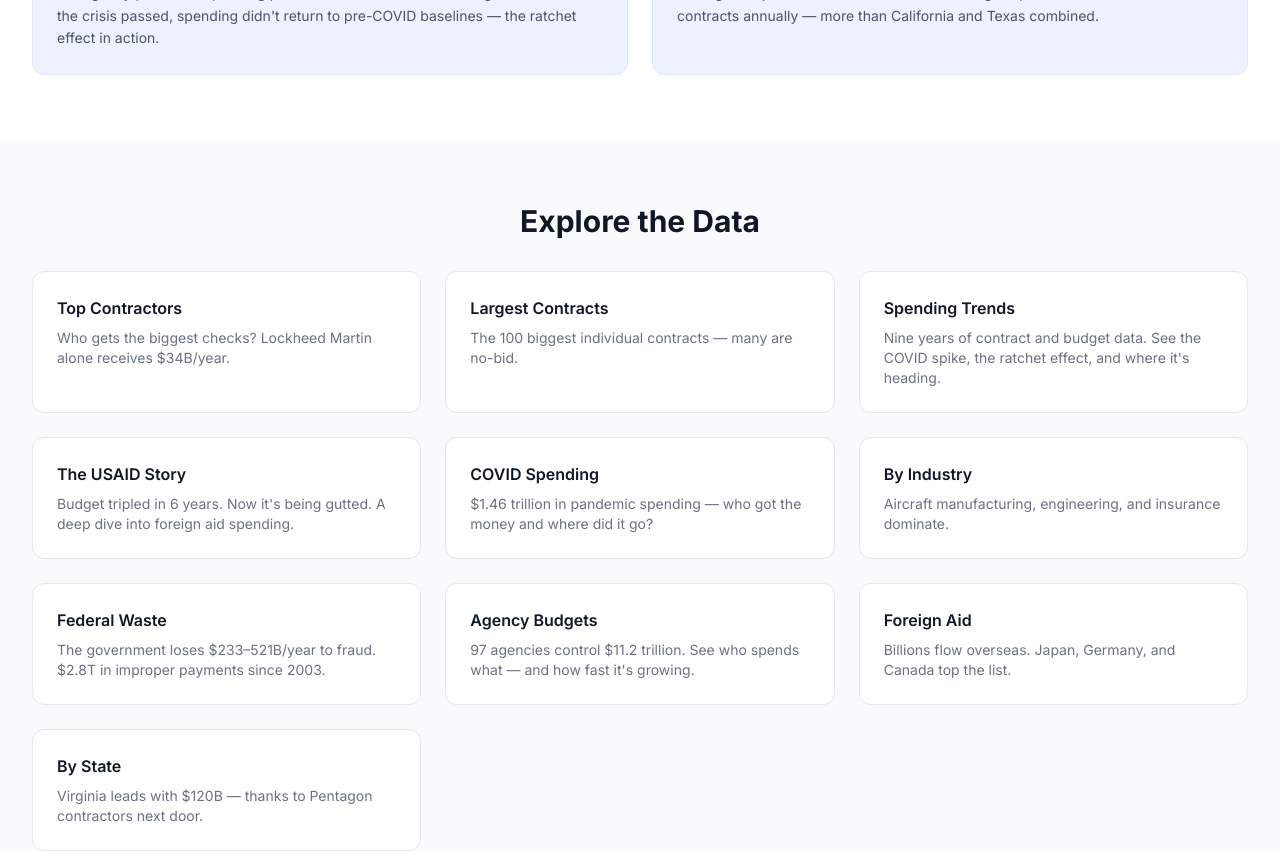
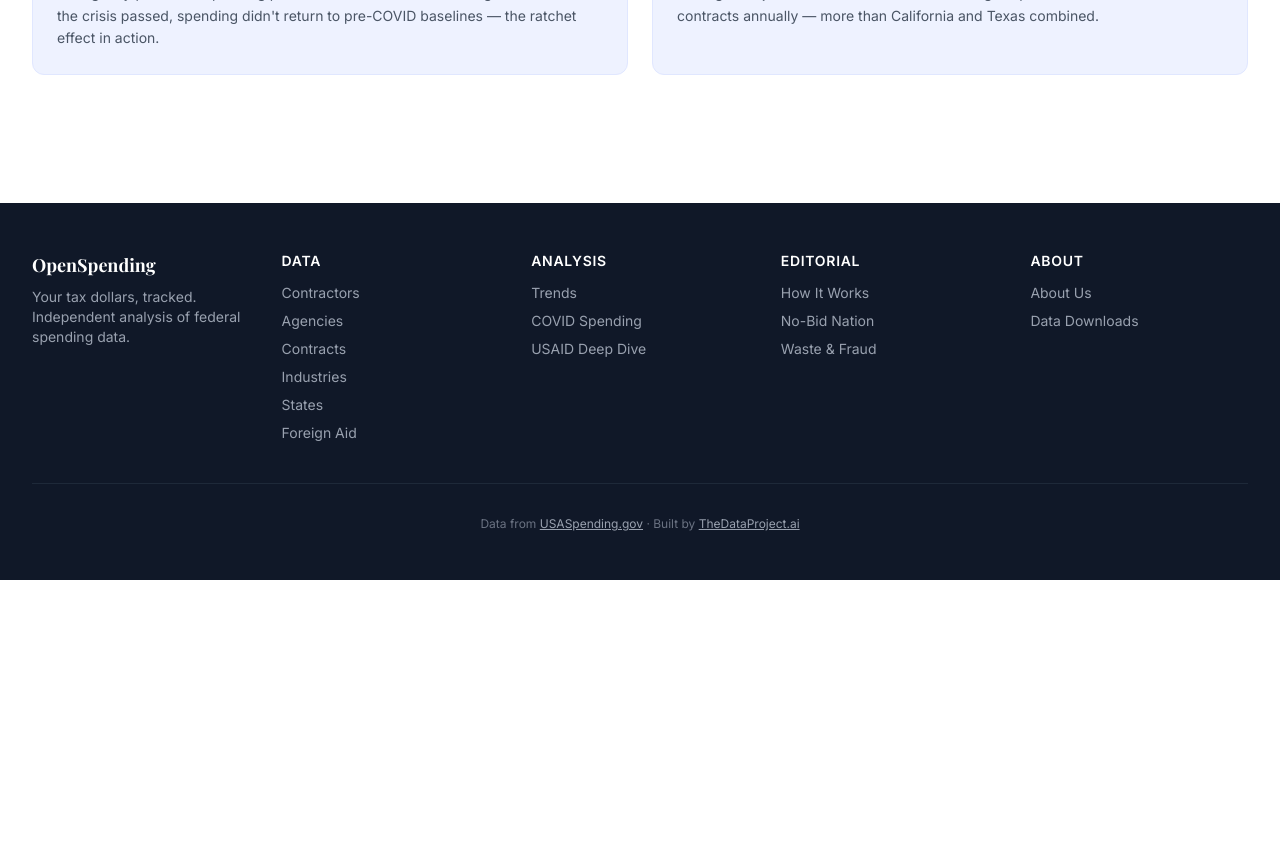
Before and after one commit to kianbob/openspending, a Next.js app: page / in a window 1280 px wide. Shown: the part 3980-4831 px from the top of the page. After the commit the page ends 4560 px from the top, so only its background shows below. Built offline with nearby package versions, Linux system fonts and the light colour scheme.

Commit message:
Fix 9 bugs: agency detail pages, country names, metadataBase, USAID duplicates, 404 page, homepage cleanup, states chart, cross-links, number formatting

```diff
--- a/src/app/agencies/[slug]/page.tsx
+++ b/src/app/agencies/[slug]/page.tsx
@@ -5,6 +5,8 @@ import { formatDollars, formatDollarsLong, formatPercent } from "@/lib/format";
 import agencyTrends from "@/../public/data/agency-trends.json";
 import agencySpending from "@/../public/data/agency-spending.json";
 import agencyContractorsData from "@/../public/data/agency-contractors.json";
+
+export const dynamicParams = true;
 
 const agencyContractors = agencyContractorsData as Record<
   string,
@@ -27,20 +29,20 @@ const codeToTrendKey: Record<string, string> = {
   DOC: "Commerce",
 };
 
-// Build list of agencies that have trend data with non-empty years
-const agenciesWithTrends = agencySpending
+// Build list of ALL agencies with slugs
+const allAgencies = agencySpending
   .filter((a): a is typeof a & { slug: string } => a.slug != null)
   .map((a) => {
     const trendKey = codeToTrendKey[a.code] ?? a.code;
     const trend = trends[trendKey];
-    return { spending: a, trend };
-  })
-  .filter((a) => a.trend && a.trend.years.length > 0);
+    const hasTrend = trend && trend.years.length > 0;
+    return { spending: a, trend: hasTrend ? trend : null };
+  });
 
-const slugMap = new Map(agenciesWithTrends.map((a) => [a.spending.slug, a]));
+const slugMap = new Map(allAgencies.map((a) => [a.spending.slug, a]));
 
 export function generateStaticParams() {
-  return agenciesWithTrends.map((a) => ({ slug: a.spending.slug }));
+  return allAgencies.map((a) => ({ slug: a.spending.slug }));
 }
 
 export function generateMetadata({ params }: { params: { slug: string } }) {
@@ -61,10 +63,11 @@ export default function AgencyDetailPage({
   if (!entry) return null;
 
   const { spending, trend } = entry;
-  const years = trend.years;
-  const latest = years[years.length - 1];
+  const years = trend?.years ?? null;
+  const latest = years ? years[years.length - 1] : null;
   const contracts = spending.contracts || 0;
   const grants = "grants" in spending ? (spending.grants ?? 0) : 0;
+  const budget = latest ? latest.budget : contracts + grants;
 
   return (
     <div className="max-w-7xl mx-auto px-4 sm:px-6 lg:px-8 py-12">
@@ -80,18 +83,19 @@ export default function AgencyDetailPage({
       </h1>
       <p className="text-gray-500 mb-8">
         <span className="font-medium text-indigo-700">{spending.code}</span>
-        {" · "}
-        FY{years[0].fy}&ndash;FY{latest.fy} budget trends
+        {years && latest
+          ? ` · FY${years[0].fy}\u2013FY${latest.fy} budget trends`
+          : " · FY2025 spending data"}
       </p>
 
       {/* Stat cards */}
       <div className="grid grid-cols-1 sm:grid-cols-3 gap-4 mb-10">
         <div className="bg-white rounded-xl border border-gray-200 p-5">
           <p className="text-xs font-medium text-gray-500 uppercase tracking-wide">
-            Budget Authority (FY{latest.fy})
+            {latest ? `Budget Authority (FY${latest.fy})` : "Total Spending"}
           </p>
           <p className="text-2xl font-bold text-gray-900 mt-1">
-            {formatDollars(latest.budget)}
+            {formatDollars(budget)}
           </p>
         </div>
         <div className="bg-white rounded-xl border border-gray-200 p-5">
@@ -113,14 +117,21 @@ export default function AgencyDetailPage({
       </div>
 
       {/* Budget trend chart */}
+      {years ? (
         <div className="mb-12">
           <h2 className="text-xl font-bold text-gray-900 mb-4">Budget Trend</h2>
           <div className="bg-white rounded-xl border border-gray-200 p-4 md:p-6">
             <AreaSpendingChart data={years} />
           </div>
         </div>
+      ) : (
+        <div className="mb-12 bg-gray-50 border border-gray-200 rounded-xl p-6 text-center text-gray-500">
+          Historical trend data not available for this agency.
+        </div>
+      )}
 
       {/* Year-over-year table */}
+      {years && (
         <div className="mb-12">
           <h2 className="text-xl font-bold text-gray-900 mb-4">
             Year-over-Year Changes
@@ -198,6 +209,7 @@ export default function AgencyDetailPage({
             </table>
           </div>
         </div>
+      )}
 
       {/* Top Contractors */}
       {agencyContractors[params.slug] && (
--- a/src/app/layout.tsx
+++ b/src/app/layout.tsx
@@ -18,12 +18,12 @@ export const metadata: Metadata = {
   title: "OpenSpending — Follow the Money",
   description:
     "Track $11.2 trillion in federal spending. Contracts, grants, agencies, and where your tax dollars really go.",
-  metadataBase: new URL("https://openspending.info"),
+  metadataBase: new URL("https://openspending-app.vercel.app"),
   openGraph: {
     title: "OpenSpending — Follow the Money",
     description:
       "Track $11.2 trillion in federal spending. Contracts, grants, agencies, and where your tax dollars really go.",
-    url: "https://openspending.info",
+    url: "https://openspending-app.vercel.app",
     siteName: "OpenSpending",
     type: "website",
     locale: "en_US",
@@ -70,7 +70,7 @@ export default function RootLayout({
               "@context": "https://schema.org",
               "@type": "Organization",
               name: "OpenSpending",
-              url: "https://openspending.info",
+              url: "https://openspending-app.vercel.app",
               description:
                 "Independent, data-driven analysis of federal government spending using USASpending.gov data.",
             }),
--- /dev/null
+++ b/src/app/not-found.tsx
@@ -0,0 +1,23 @@
+import Link from "next/link";
+
+export default function NotFound() {
+  return (
+    <div className="min-h-[60vh] flex items-center justify-center px-4">
+      <div className="text-center max-w-md">
+        <p className="text-6xl font-bold text-indigo-600 mb-4">404</p>
+        <h1 className="font-serif text-3xl font-bold text-gray-900 mb-3">
+          This page doesn&apos;t exist
+        </h1>
+        <p className="text-gray-500 mb-8">
+          The page you&apos;re looking for may have been moved or removed.
+        </p>
+        <Link
+          href="/"
+          className="inline-block px-6 py-3 bg-indigo-600 text-white font-semibold rounded-lg hover:bg-indigo-700 transition-colors"
+        >
+          Back to Homepage
+        </Link>
+      </div>
+    </div>
+  );
+}
--- a/src/app/page.tsx
+++ b/src/app/page.tsx
@@ -330,79 +330,6 @@ export default function HomePage() {
         </div>
       </section>
 
-      {/* CTA Grid */}
-      <section className="bg-gray-50 py-16">
-        <div className="max-w-7xl mx-auto px-4 sm:px-6 lg:px-8">
-          <h2 className="text-2xl md:text-3xl font-bold text-gray-900 mb-8 text-center">
-            Explore the Data
-          </h2>
-          <div className="grid grid-cols-1 sm:grid-cols-2 lg:grid-cols-3 gap-6">
-            {[
-              {
-                href: "/contractors",
-                title: "Top Contractors",
-                desc: "Who gets the biggest checks? Lockheed Martin alone receives $34B/year.",
-              },
-              {
-                href: "/contracts",
-                title: "Largest Contracts",
-                desc: "The 100 biggest individual contracts — many are no-bid.",
-              },
-              {
-                href: "/trends",
-                title: "Spending Trends",
-                desc: "Nine years of contract and budget data. See the COVID spike, the ratchet effect, and where it's heading.",
-              },
-              {
-                href: "/usaid",
-                title: "The USAID Story",
-                desc: "Budget tripled in 6 years. Now it's being gutted. A deep dive into foreign aid spending.",
-              },
-              {
-                href: "/covid",
-                title: "COVID Spending",
-                desc: "$1.46 trillion in pandemic spending — who got the money and where did it go?",
-              },
-              {
-                href: "/industries",
-                title: "By Industry",
-                desc: "Aircraft manufacturing, engineering, and insurance dominate.",
-              },
-              {
-                href: "/waste",
-                title: "Federal Waste",
-                desc: "The government loses $233–521B/year to fraud. $2.8T in improper payments since 2003.",
-              },
-              {
-                href: "/agencies",
-                title: "Agency Budgets",
-                desc: "97 agencies control $11.2 trillion. See who spends what — and how fast it's growing.",
-              },
-              {
-                href: "/foreign-aid",
-                title: "Foreign Aid",
-                desc: "Billions flow overseas. Japan, Germany, and Canada top the list.",
-              },
-              {
-                href: "/states",
-                title: "By State",
-                desc: "Virginia leads with $120B — thanks to Pentagon contractors next door.",
-              },
-            ].map((cta) => (
-              <Link
-                key={cta.href}
-                href={cta.href}
-                className="bg-white rounded-xl border border-gray-200 p-6 hover:border-indigo-300 hover:shadow-md transition-all group"
-              >
-                <h3 className="font-semibold text-gray-900 group-hover:text-indigo-700 mb-2">
-                  {cta.title}
-                </h3>
-                <p className="text-sm text-gray-500">{cta.desc}</p>
-              </Link>
-            ))}
-          </div>
-        </div>
-      </section>
     </div>
   );
 }
--- a/src/app/sitemap.ts
+++ b/src/app/sitemap.ts
@@ -1,8 +1,7 @@
 import { MetadataRoute } from "next";
 import agencySpending from "@/../public/data/agency-spending.json";
-import agencyTrends from "@/../public/data/agency-trends.json";
 
-const BASE_URL = "https://openspending.info";
+const BASE_URL = "https://openspending-app.vercel.app";
 
 export default function sitemap(): MetadataRoute.Sitemap {
   const staticPages = [
@@ -19,20 +18,8 @@ export default function sitemap(): MetadataRoute.Sitemap {
     "/about",
   ];
 
-  const trends = agencyTrends as Record<string, { years: unknown[] }>;
-  const codeToTrendKey: Record<string, string> = {
-    DOS: "State",
-    TREAS: "Treasury",
-    DOC: "Commerce",
-  };
-
   const agencyPages = agencySpending
-    .filter((a) => {
-      if (!a.slug) return false;
-      const trendKey = codeToTrendKey[a.code] ?? a.code;
-      const trend = trends[trendKey];
-      return trend && Array.isArray(trend.years) && trend.years.length > 0;
-    })
+    .filter((a) => !!a.slug)
     .map((a) => `/agencies/${a.slug}`);
 
   return [
--- a/src/components/charts/HorizontalBarChart.tsx
+++ b/src/components/charts/HorizontalBarChart.tsx
@@ -28,7 +28,8 @@ export function HorizontalBarChart({
   labelWidth?: number;
 }) {
   return (
-    <ResponsiveContainer width="100%" height={height}>
+    <div style={{ width: "100%", height }}>
+      <ResponsiveContainer width="100%" height="100%">
         <BarChart data={data} layout="vertical" margin={{ left: 10, right: 30, top: 5, bottom: 5 }}>
           <XAxis
             type="number"
@@ -64,5 +65,6 @@ export function HorizontalBarChart({
           </Bar>
         </BarChart>
       </ResponsiveContainer>
+    </div>
   );
 }
--- a/src/lib/format.ts
+++ b/src/lib/format.ts
@@ -1,10 +1,11 @@
 export function formatDollars(amount: number): string {
   const abs = Math.abs(amount);
-  if (abs >= 1e12) return `$${(amount / 1e12).toFixed(1)}T`;
-  if (abs >= 1e9) return `$${(amount / 1e9).toFixed(1)}B`;
-  if (abs >= 1e6) return `$${(amount / 1e6).toFixed(0)}M`;
-  if (abs >= 1e3) return `$${(amount / 1e3).toFixed(0)}K`;
-  return `$${amount.toFixed(0)}`;
+  const sign = amount < 0 ? "-" : "";
+  if (abs >= 1e12) return `${sign}$${(abs / 1e12).toFixed(1)}T`;
+  if (abs >= 1e9) return `${sign}$${(abs / 1e9).toFixed(1)}B`;
+  if (abs >= 1e6) return `${sign}$${(abs / 1e6).toFixed(1)}M`;
+  if (abs >= 1e3) return `${sign}$${(abs / 1e3).toFixed(0)}K`;
+  return `${sign}$${abs.toFixed(0)}`;
 }
 
 export function formatDollarsLong(amount: number): string {
```
Also changed, not shown: src/app/contracts/page.tsx (+16 -0 lines), src/app/foreign-aid/page.tsx (+16 -2 lines), src/app/industries/page.tsx (+16 -0 lines), src/app/states/page.tsx (+16 -0 lines), src/app/usaid/page.tsx (+7 -20 lines). Lines whose indentation alone changed are shown as unchanged.
